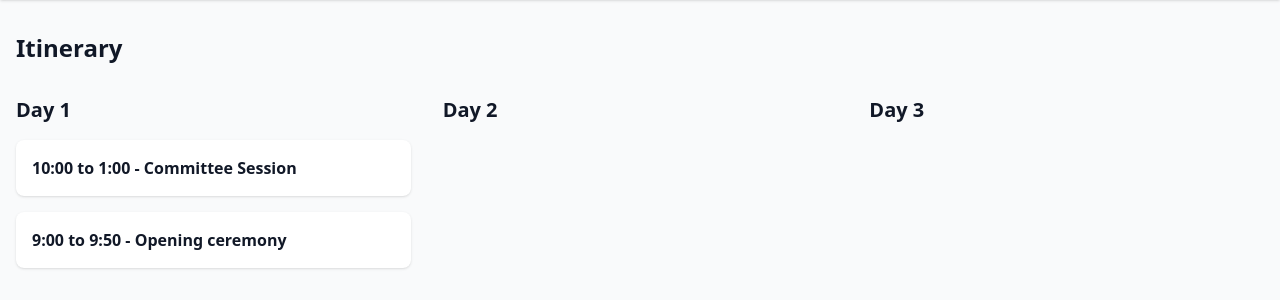
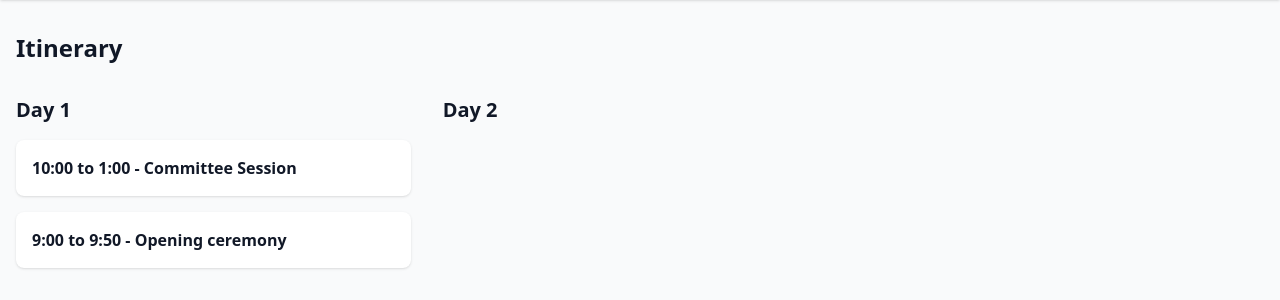
Before and after one commit to ParadoxicalC/munforschools, a Django app: page /itinerary/ in a window 1280 px wide. Shown: the part 64-364 px from the top of the page. Run offline with Django 5.2, Linux system fonts and the light colour scheme; data comes from the database, SQL or seed files in the repository; both versions use the stored data as it was after the commit.

Commit message:
small changes

```diff
--- a/main/models.py
+++ b/main/models.py
@@ -42,7 +42,7 @@ class CommitteeMember(models.Model):
         return f"{self.name} ({self.role}) - {self.committee.name}"
 
 class ItineraryEvent(models.Model):
-    DAY_CHOICES = [(1, 'Day 1'), (2, 'Day 2'), (3, 'Day 3')]
+    DAY_CHOICES = [(1, 'Day 1'), (2, 'Day 2')]
     day = models.IntegerField(choices=DAY_CHOICES)
     time = models.CharField(max_length=50)
     title = models.CharField(max_length=200)
--- a/main/templates/main/committee_detail.html
+++ b/main/templates/main/committee_detail.html
@@ -5,7 +5,7 @@
         <img src="{{ committee.logo.url }}" alt="{{ committee.name }}" class="h-16 w-16 object-contain mr-4">
         <div>
             <h2 class="text-2xl font-bold">{{ committee.name }}</h2>
-            <p class="text-blue-600">{{ committee.venue }}</p>
+            <p class="text-blue-600">Venue: {{ committee.venue }}</p>
         </div>
     </div>
     <p class="mb-4"><span class="font-semibold">Agenda:</span> {{ committee.agenda }}</p>
--- a/main/templates/main/home.html
+++ b/main/templates/main/home.html
@@ -3,6 +3,6 @@
 <div class="text-center py-16">
     <h1 class="text-4xl font-bold mb-4">Welcome to MUN 4 Schools Chapter 2 (2025)</h1>
     <p class="text-lg mb-8">The Indian Public School, Erode | Model United Nations for Schools</p>
-    <a href="{% url 'resources' %}" class="inline-block bg-blue-600 text-white px-6 py-3 rounded-lg shadow hover:bg-blue-700 transition">Sign Up Now</a>
+    <a href="https://docs.google.com/forms/d/e/1FAIpQLSfjTleZBeBK7CTkJZXpXlCE0GY6kPaNG3iI5DbKk8N_uozOiA/viewform" class="inline-block bg-blue-600 text-white px-6 py-3 rounded-lg shadow hover:bg-blue-700 transition">Sign Up Now</a>
 </div>
 {% endblock %}
--- a/main/views.py
+++ b/main/views.py
@@ -27,7 +27,7 @@ def committee_detail(request, pk):
     return render(request, 'main/committee_detail.html', {'committee': committee})
 
 def itinerary(request):
-    days = {1: [], 2: [], 3: []}
+    days = {1: [], 2: [],}
     for event in ItineraryEvent.objects.all():
         days[event.day].append(event)
     return render(request, 'main/itinerary.html', {'days': days})
```
Also changed, not shown: db.sqlite3, main/migrations/0003_alter_itineraryevent_day.py (added), media/eboard/WIN_20250611_20_49_59_Pro.jpg (added), media/gallery/revan_wallpaper.jpg (added), media/gallery/star-wars-darth-maul-black-red-desktop-wallpaper.jpg (added), media/gallery/tattooine.jpeg (added).
